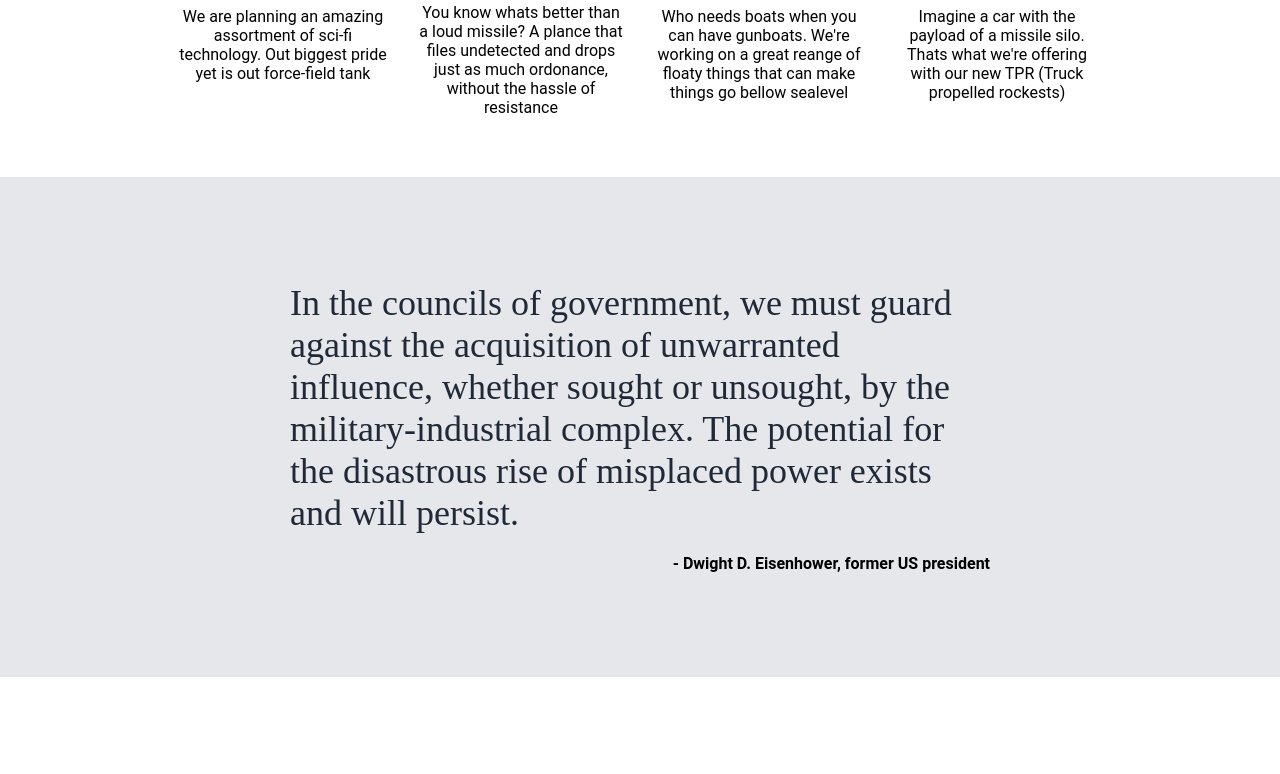
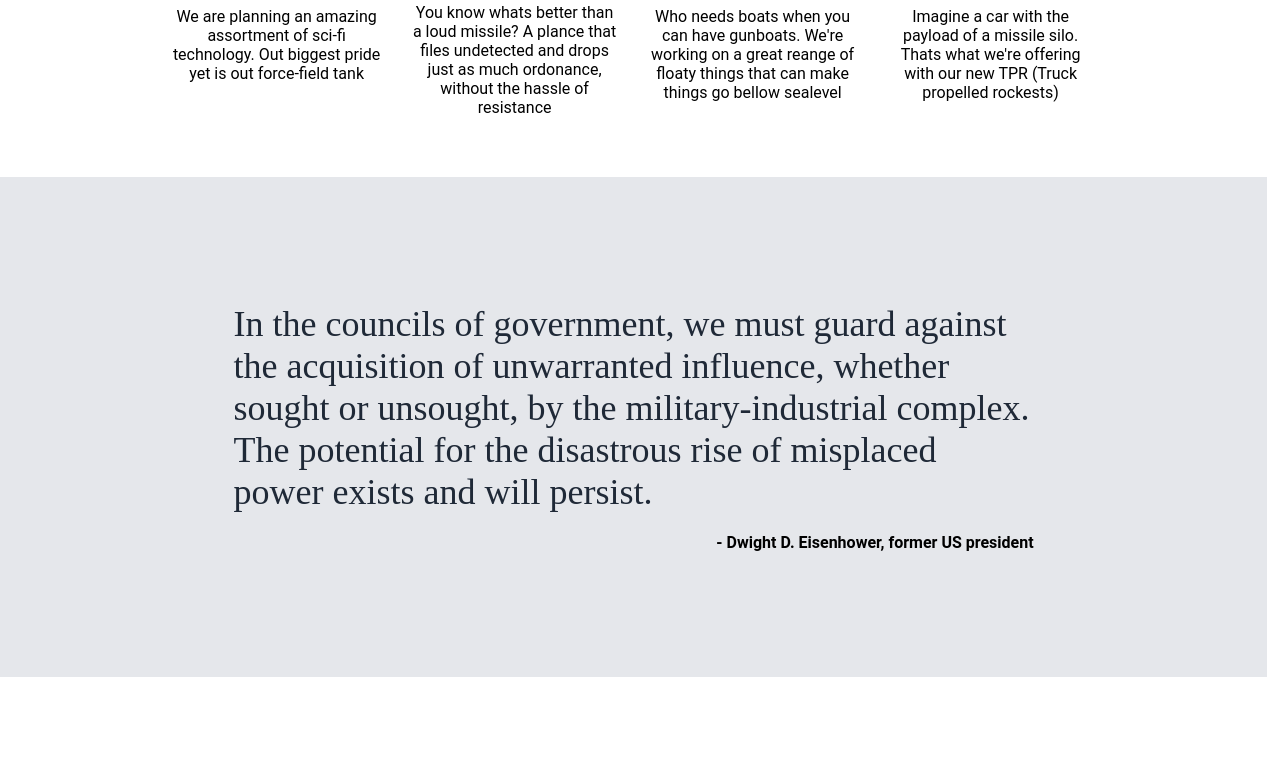
Before and after one commit to AlexGS00/Odin-Landing-Page, a plain HTML site: page index.html in a window 1280 px wide. Shown: the part 811-1585 px from the top of the page. Drawn offline with Linux system fonts and the light colour scheme.

Commit message:
increase quote section width

```diff
--- a/styles.css
+++ b/styles.css
@@ -2,7 +2,7 @@ body{
     padding: 0px;
     margin: 0px;
     font-family: "Roboto", sans-serif;
-    width: 100vw;
+    width: 99vw;
 }
 
 .container{
@@ -102,7 +102,7 @@ body{
     flex-direction: column;
     justify-content: center;
     align-items: center;
-    width:700px;
+    width:800px;
     height: 500px;
     margin:0px auto;
     gap: 20px;
```
